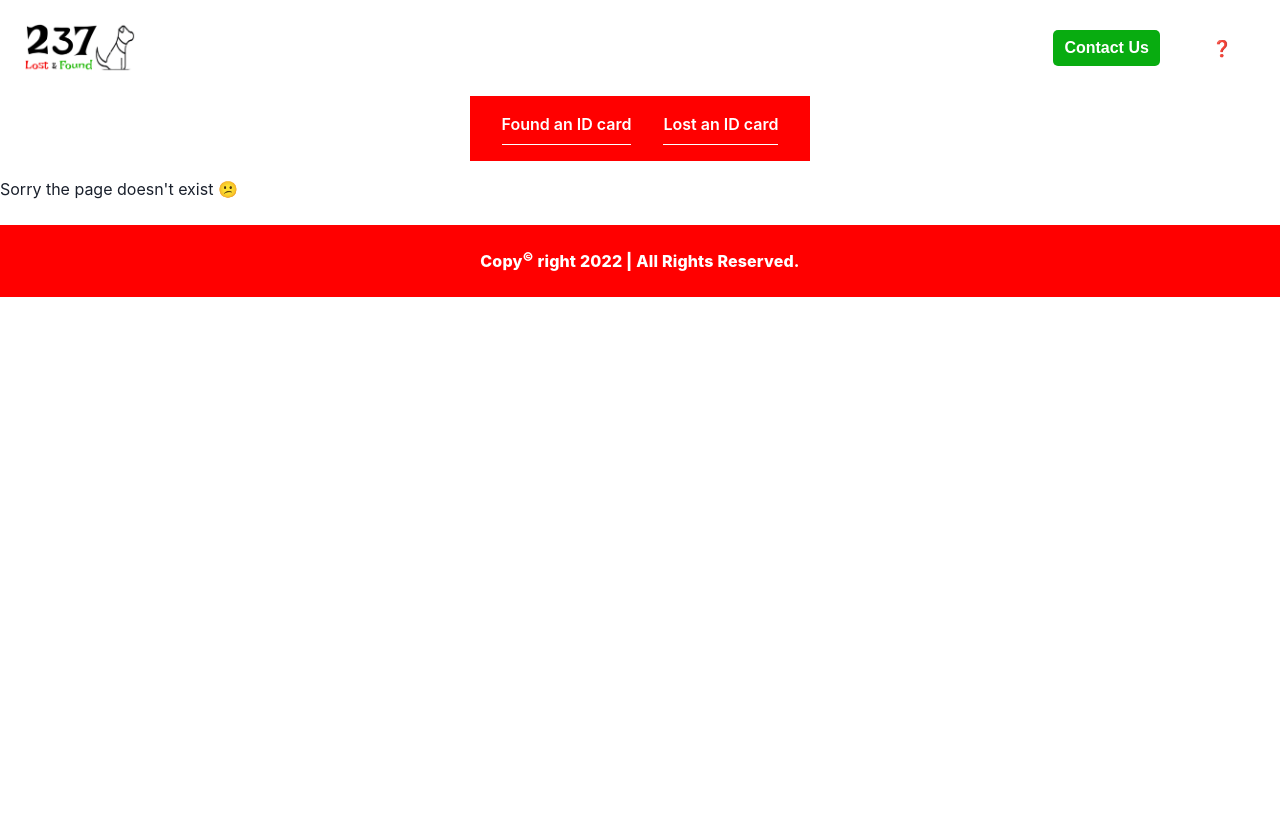
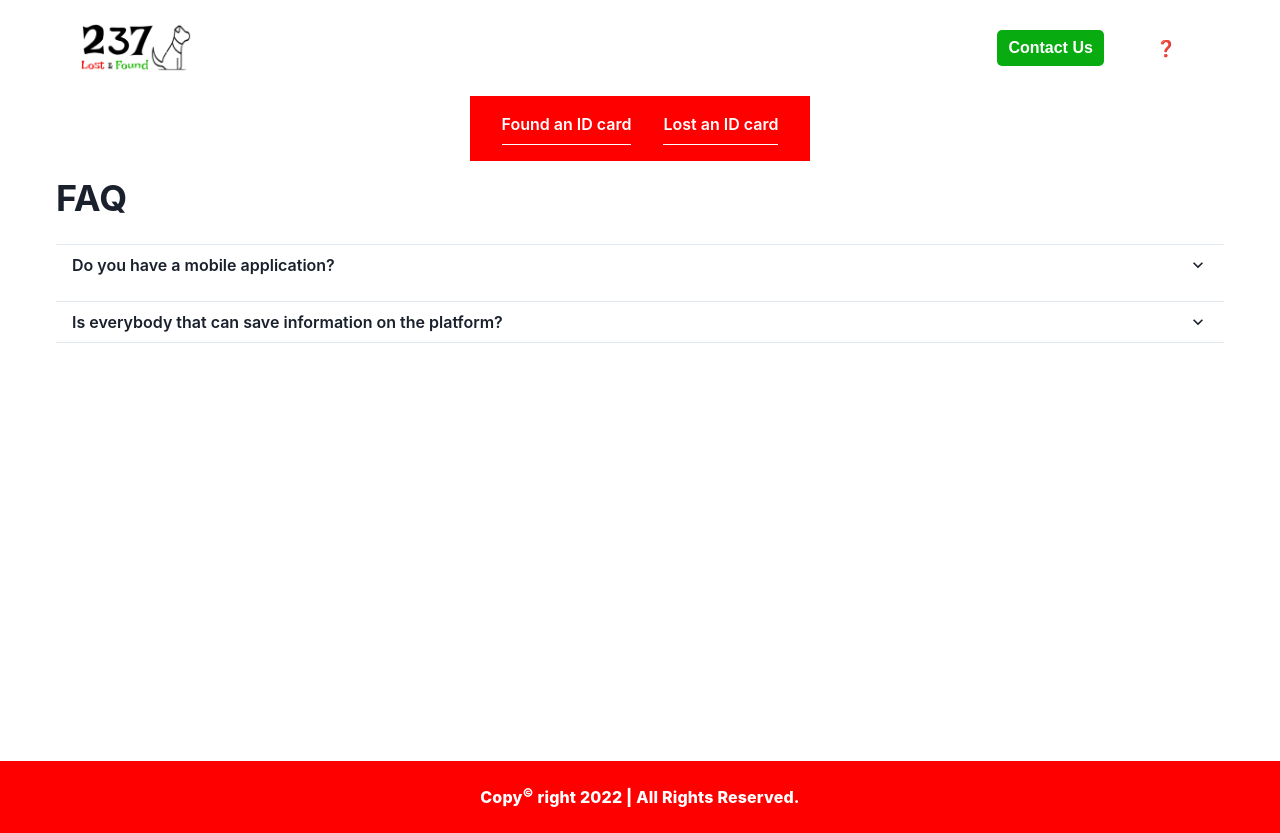
Before and after one commit to Chenwi32/237_lost_and_found, a Next.js app: page /help in a window 1280 px wide. Before the commit this address had no page. Before the commit the page ends 800 px from the top, so only its background shows below. Built offline with nearby package versions, Linux system fonts and the light colour scheme.

Commit message:
built a help page with chakra UI

```diff
--- a/components/Navigation.jsx
+++ b/components/Navigation.jsx
@@ -1,11 +1,12 @@
 import Link from "next/link";
 import styles from "./styles/Navigation.module.css";
 
-import {  Image, Flex, Button,  HStack , chakra } from '@chakra-ui/react';
+import {  Image, Flex, Button,  HStack , chakra, Container } from '@chakra-ui/react';
 
 import React from "react";
 export default function Header() {
   return (
+    <Container maxW="1200px">
       <chakra.header id="header">
         <Flex w="100%" px="6" py="5" align="center" justify="space-between">
           <Link href="/">
@@ -17,18 +18,15 @@ export default function Header() {
           <HStack as="nav" spacing="5">
             <Link href="/contact">
               <Button variant="nav">
-
                 <span className={`${styles.navbar_btn} `}>Contact Us</span>
               </Button>
             </Link>
-          <Link href="#">
-
+            <Link href="/help">
               <a className={styles.menu_links}>&#x2753;</a>
-
             </Link>
           </HStack>
-
         </Flex>
       </chakra.header>
+    </Container>
   );
 }
--- /dev/null
+++ b/pages/help.jsx
@@ -0,0 +1,58 @@
+import {
+  Accordion,
+  AccordionButton,
+  AccordionIcon,
+  AccordionItem,
+  AccordionPanel,
+  Box,
+  Container,
+  Heading,
+} from "@chakra-ui/react";
+
+const Help = () => {
+  return (
+    <Container maxW="1200px" minH={"70vh"}>
+      <Box>
+        <Heading>FAQ</Heading>
+
+        <Accordion pt={6} allowToggle allowMultiple>
+          <AccordionItem mb={4}>
+            <h2>
+              <AccordionButton>
+                <Box flex="1" textAlign="left">
+                  Do you have a mobile application?
+                </Box>
+                <AccordionIcon />
+              </AccordionButton>
+            </h2>
+            <AccordionPanel>
+              We don't have have a mobile application yet, but we are already
+              working on it. It will soon be made available on mobile app
+              stores. In the mean time, please just keep making use of the web
+              version and sharing the link to get more people to know about the
+              platform. We are sorry for the inconvenience.
+            </AccordionPanel>
+          </AccordionItem>
+
+          <AccordionItem mb={4}>
+            <h2>
+              <AccordionButton>
+                <Box flex="1" textAlign="left">
+                  Is everybody that can save information on the platform?
+                </Box>
+                <AccordionIcon />
+              </AccordionButton>
+            </h2>
+            <AccordionPanel>
+              Everyone can save information on the platform now. But after the
+              31<sup>st</sup> of December 2022, only people with registered
+              accounts will be able to save information on the platform.
+            </AccordionPanel>
+          </AccordionItem>
+        </Accordion>
+      </Box>
+    </Container>
+  );
+};
+
+export default Help;
```
Also changed, not shown: components/success.jsx (+8 -3 lines). Lines whose indentation alone changed are shown as unchanged.
